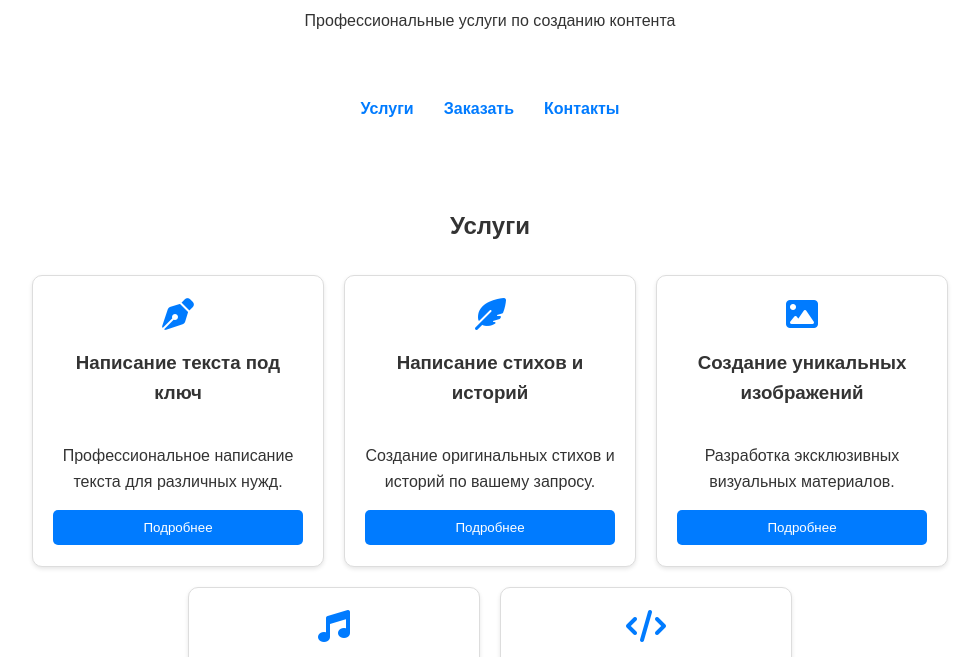
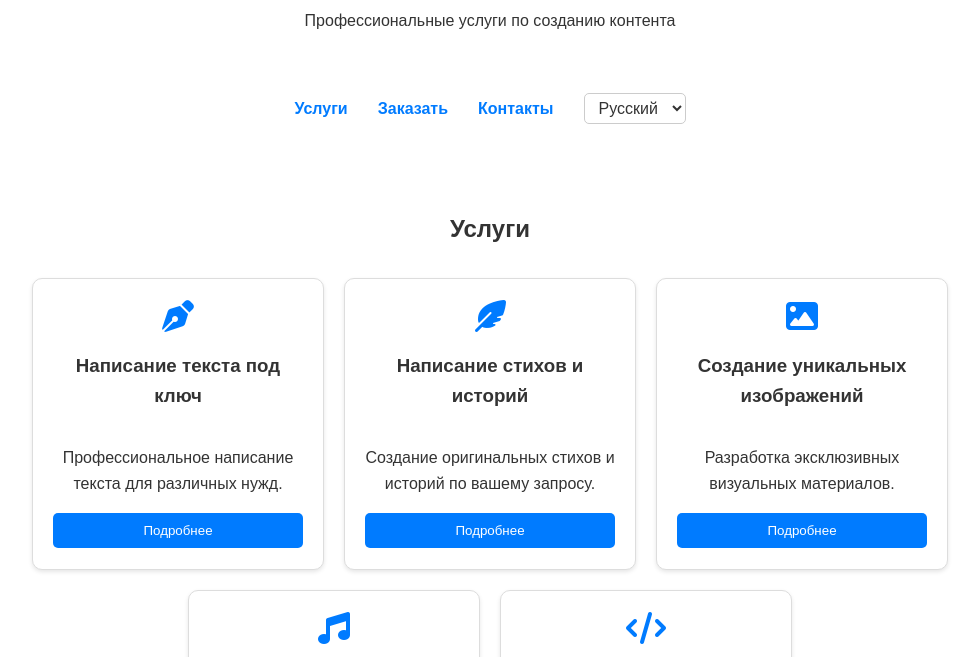
Before and after one commit to Jfact/my-website, a plain HTML site: page index.html in a window 1280 px wide. Shown: the part 106-763 px from the top of the page, without its empty margins (150-1129 px from the left). Drawn offline with Linux system fonts and the light colour scheme.

Commit message:
Update index.html

```diff
--- a/index.html
+++ b/index.html
@@ -18,6 +18,13 @@
       <li><a href="#services">Услуги</a></li>
       <li><a href="#order">Заказать</a></li>
       <li><a href="#contact">Контакты</a></li>
+      <li>
+        <select id="languageSwitcher">
+          <option value="ru">Русский</option>
+          <option value="en">English</option>
+          <!-- Add more languages here -->
+        </select>
+      </li>
     </ul>
   </nav>
 
```
